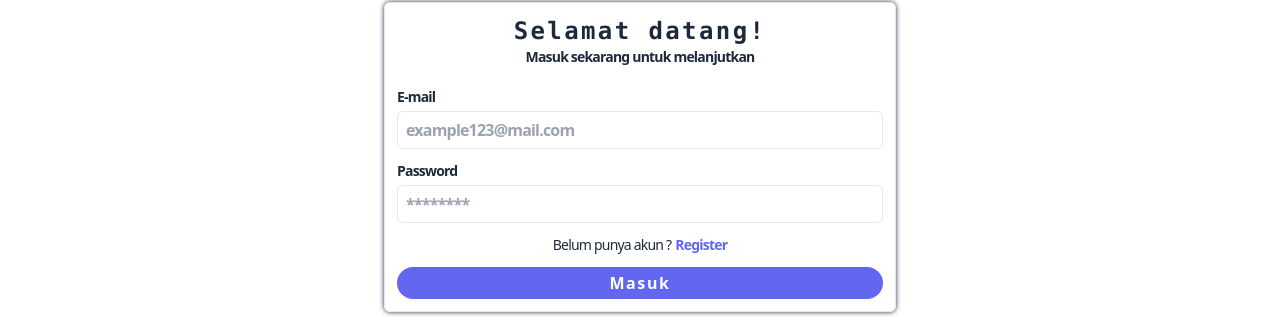
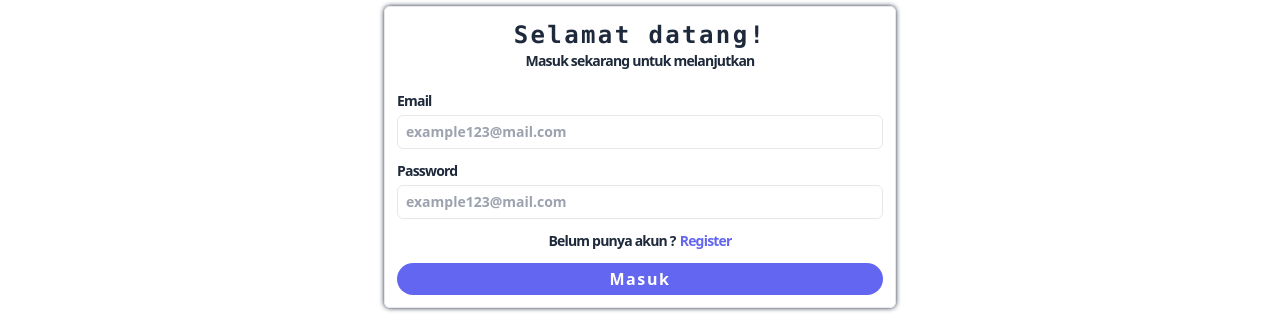
Before and after one commit to msfrzl1/final_travel, a React (Vite) app: page /login in a window 1280 px wide. Shown: the part 243-560 px from the top of the page. Built offline with nearby package versions, Linux system fonts and the light colour scheme.

Commit message:
added form input component in form login

```diff
--- a/src/components/Fragments/FormLogin/index.jsx
+++ b/src/components/Fragments/FormLogin/index.jsx
@@ -1,5 +1,6 @@
 import { Link } from 'react-router-dom';
 import Button from '../../Elements/Button';
+import FormInput from '../../Elements/FormInput';
 
 export default function FormLogin() {
    return (
@@ -9,39 +10,25 @@ export default function FormLogin() {
             <div className='text-sm font-semibold'>Masuk sekarang untuk melanjutkan</div>
          </div>
          <form>
-            <div className='flex flex-col gap-1 mb-3'>
-               <label
-                  htmlFor='email'
-                  className='font-bold text-sm'
-               >
-                  E-mail
-               </label>
-               <input
-                  className='border py-1.5 px-2 rounded-md font-semibold'
-                  type='email'
-                  name='email'
-                  placeholder='example123@mail.com'
-               />
-            </div>
-            <div className='flex flex-col gap-1'>
-               <label
-                  htmlFor='password'
-                  className='font-bold text-sm'
-               >
-                  Password
-               </label>
-               <input
-                  className='border py-1.5 px-2 rounded-md font-semibold'
-                  type='password'
-                  name='password'
-                  placeholder='********'
-               />
-            </div>
-            <div className='flex justify-center gap-1 py-3 text-sm'>
+            <FormInput
+               htmlfor={'email'}
+               title={'Email'}
+               type={'email'}
+               name={'email'}
+               placeholder={'example123@mail.com'}
+            />
+            <FormInput
+               htmlfor={'password'}
+               title={'Password'}
+               type={'password'}
+               name={'password'}
+               placeholder={'example123@mail.com'}
+            />
+            <div className='flex justify-center font-semibold gap-1 pb-3 text-sm'>
                <div>Belum punya akun ?</div>
                <Link
                   to='/register'
-                  className='font-semibold text-indigo-500 hover:underline'
+                  className='text-indigo-500 hover:underline'
                >
                   Register
                </Link>
```
